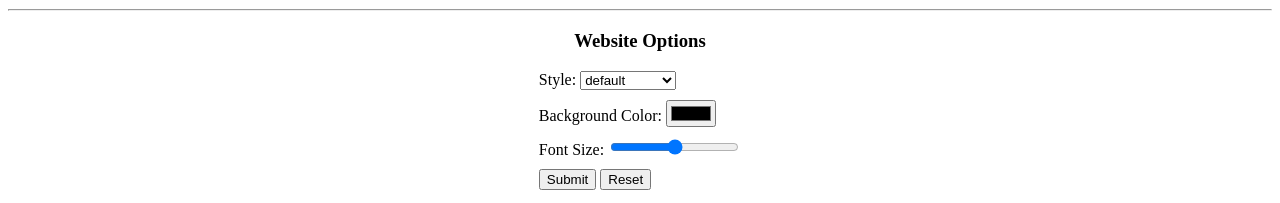
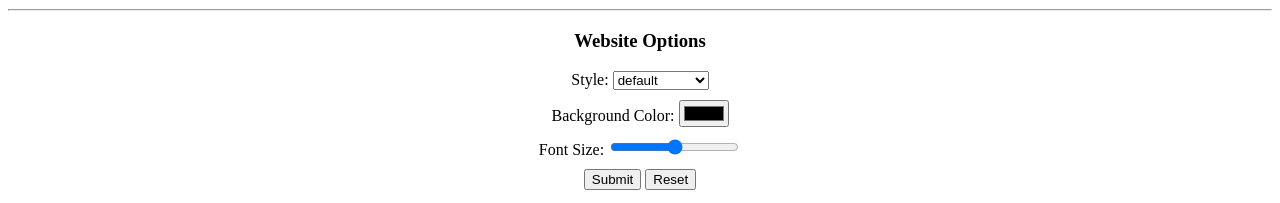
Before and after one commit to ryanbuui/wi21-cse110-lab3, a plain HTML site: page index.html in a window 1280 px wide. Shown: the part 1458-1661 px from the top of the page. Drawn offline with Linux system fonts and the light colour scheme.

Commit message:
Centered grid items

```diff
--- a/styles.css
+++ b/styles.css
@@ -52,7 +52,7 @@ h3 + form[action=""] {
     "fontsize"
     "footer";
   grid-gap: 10px;
-  justify-self: center;
+  justify-items: center;
 }
 .select-container {
   grid-area: style;
```
